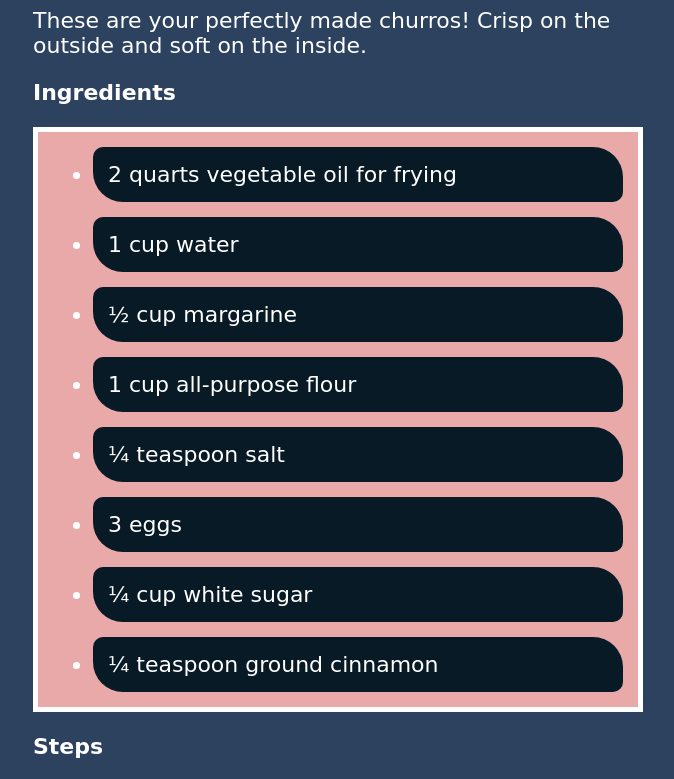
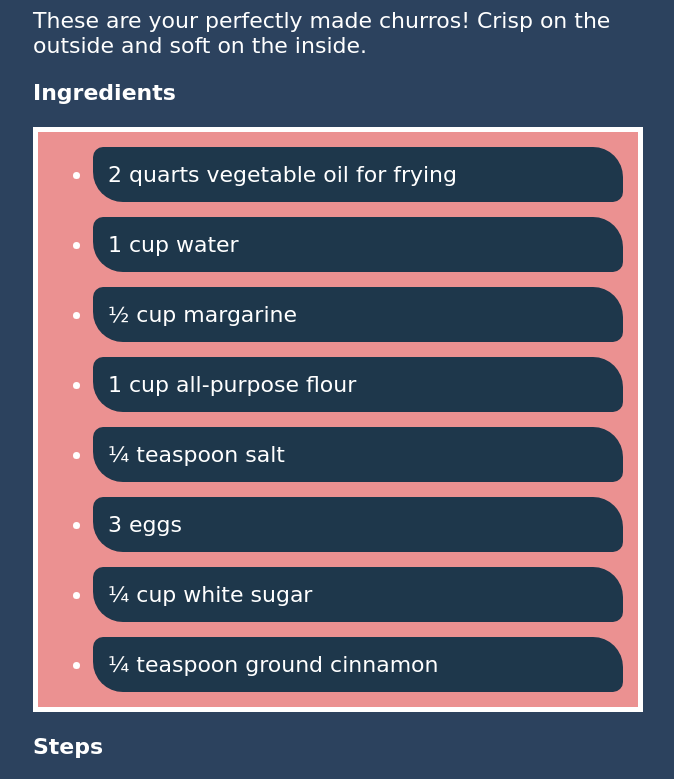
Before and after one commit to Tho-Tu/odin-recipes, a plain HTML site: page recipes/churros.html in a window 1280 px wide. Shown: the part 760-1539 px from the top of the page, without its empty margins (302-976 px from the left). Drawn offline with Linux system fonts and the light colour scheme.

Commit message:
Update colours

```diff
--- a/styles.css
+++ b/styles.css
@@ -26,6 +26,12 @@ h1 {
   text-align: center;
 }
 
+ol,
+ul {
+  border: 5px solid white;
+  background-color: rgb(235, 145, 145);
+}
+
 .center {
   text-align: center;
   margin: 0 auto;
@@ -51,16 +57,10 @@ h1 {
   background-color: rgb(9, 26, 39);
 }
 
-ol,
-ul {
-  border: 5px solid white;
-  background-color: rgb(233, 169, 169);
-}
-
 ol li,
 ul li {
   margin: 15px;
   padding: 15px;
-  background-color: rgb(9, 26, 39);
+  background-color: rgb(30, 55, 75);
   border-radius: 10px 30px;
 }
```
